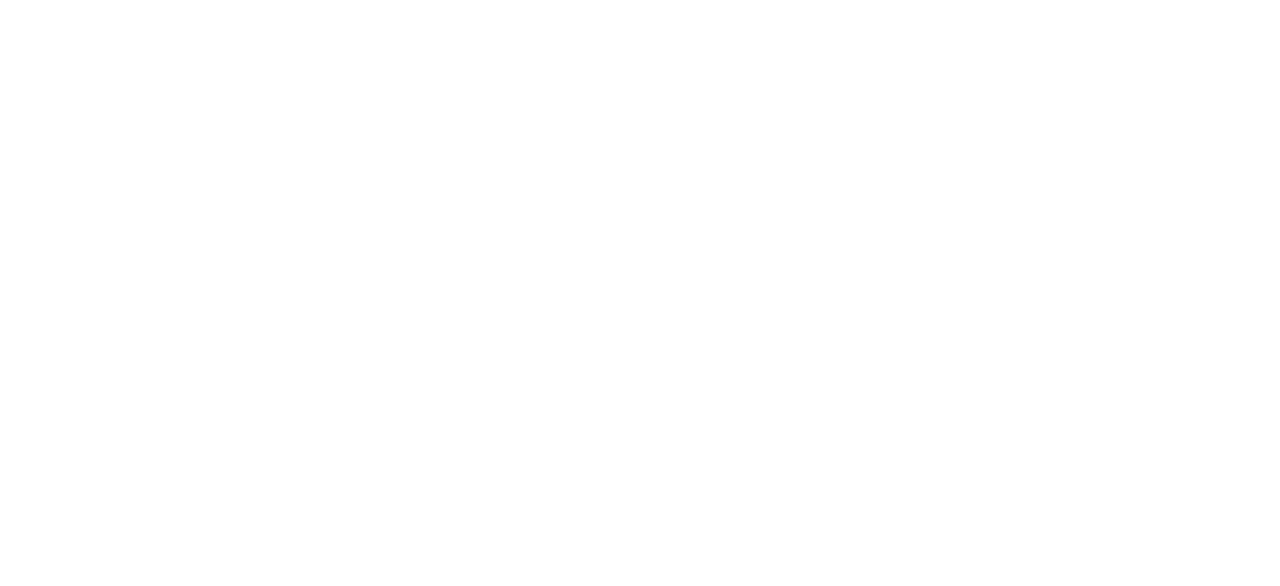
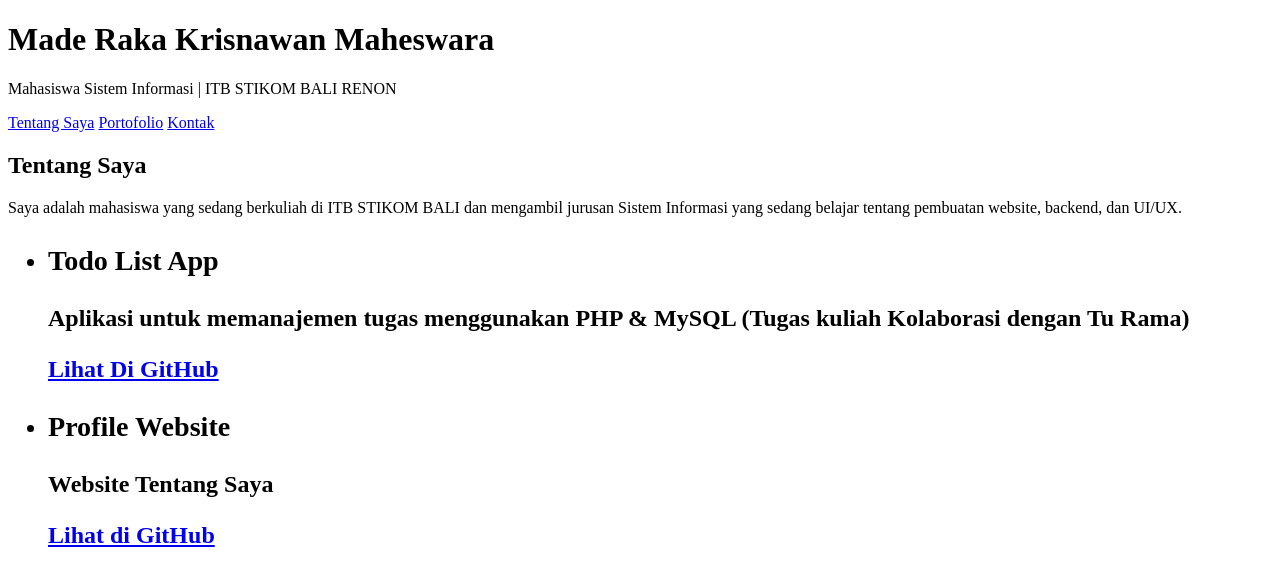
Before and after one commit to RakaKrisnawan/ProfileWebsite, a plain HTML site: page index.html in a window 1280 px wide. Drawn offline with Linux system fonts and the light colour scheme.

Commit message:
Membuat Header Dan Tentang Saya

```diff
--- a/index.html
+++ b/index.html
@@ -3,9 +3,56 @@
 <head>
     <meta charset="UTF-8">
     <meta name="viewport" content="width=device-width, initial-scale=1.0">
-    <title>Document</title>
+    <title>Personal Profile Website</title>
 </head>
 <body>
+    <header>
+        <h1>
+            Made Raka Krisnawan Maheswara
+        </h1>
+        <p>
+            Mahasiswa Sistem Informasi | ITB STIKOM BALI RENON
+        </p>
+        <nav>
+            <a href="about">Tentang Saya</a>
+            <a href="portofolio">Portofolio</a>
+            <a href="contact">Kontak</a>
+        </nav>
+    </header>
+
+
+    <section id="about">
+        <h2>
+            Tentang Saya
+        </h2>
+        <p>
+            Saya adalah mahasiswa yang sedang berkuliah di ITB STIKOM BALI dan mengambil jurusan Sistem Informasi yang sedang belajar tentang pembuatan website, backend, dan UI/UX.
+        </p>
+    </section>
+
+
+    <section id="portofolio">
+        <h2>
+            <ul>
+                <li>
+                    <h3>
+                        Todo List App
+                    </h3>
+                    <p>Aplikasi untuk memanajemen tugas menggunakan PHP & MySQL (Tugas kuliah Kolaborasi dengan Tu Rama)</p>
+                    <a href="https://github.com/Ramawijaya0/ProjectBackend-TodoList">Lihat Di GitHub</a>
+                </li>
+                <li>
+                    <h3>
+                        Profile Website
+                    </h3>
+                    <p>Website Tentang Saya</p>
+                    <a href="https://github.com/RakaKrisnawan/ProfileWebsite">Lihat di GitHub</a>
+                </li>
+            </ul>
+        </h2>
+    </section>
+
+
 
 </body>
 </html>
```
Also changed, not shown: style.css (deleted), styles.css (added).
